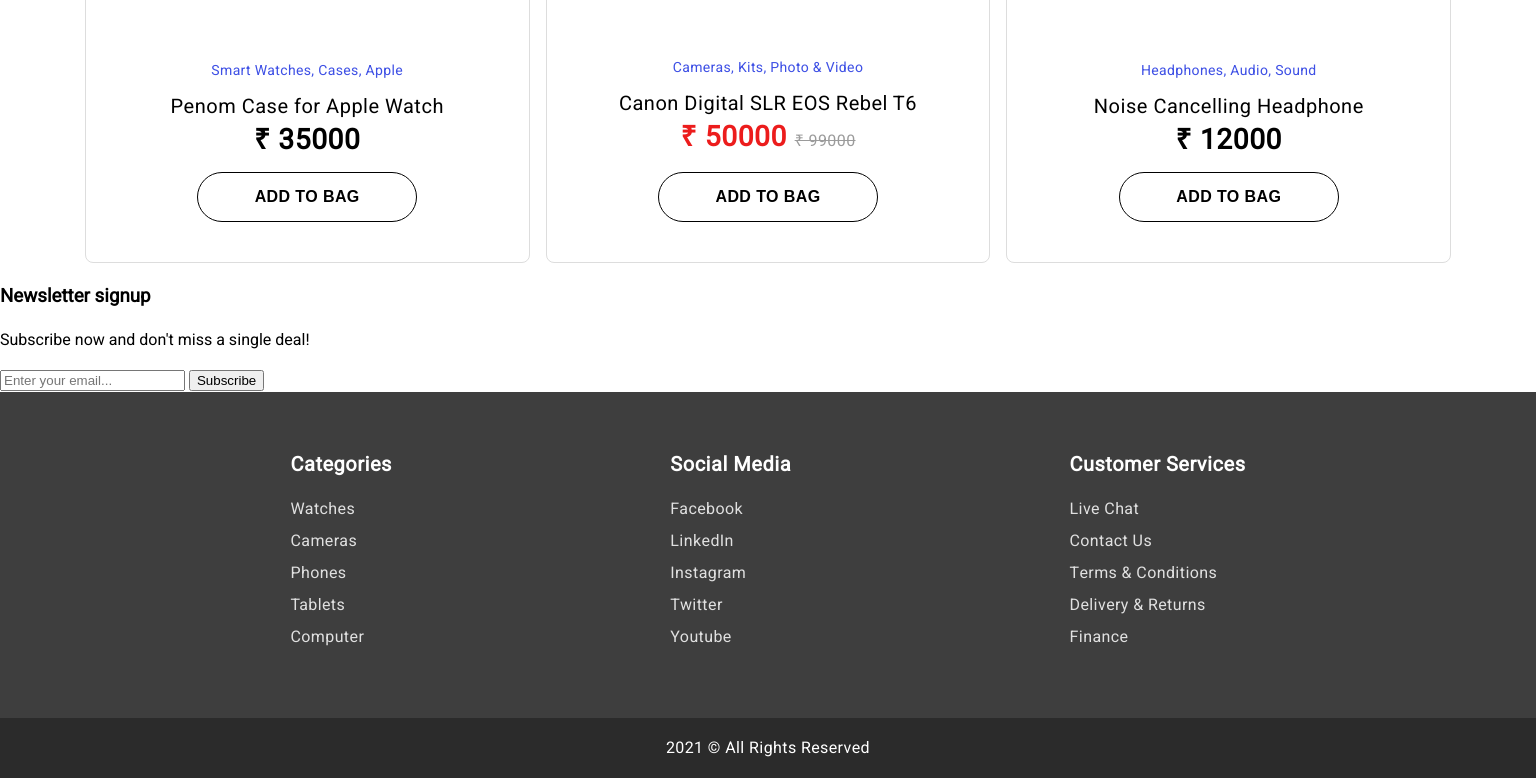
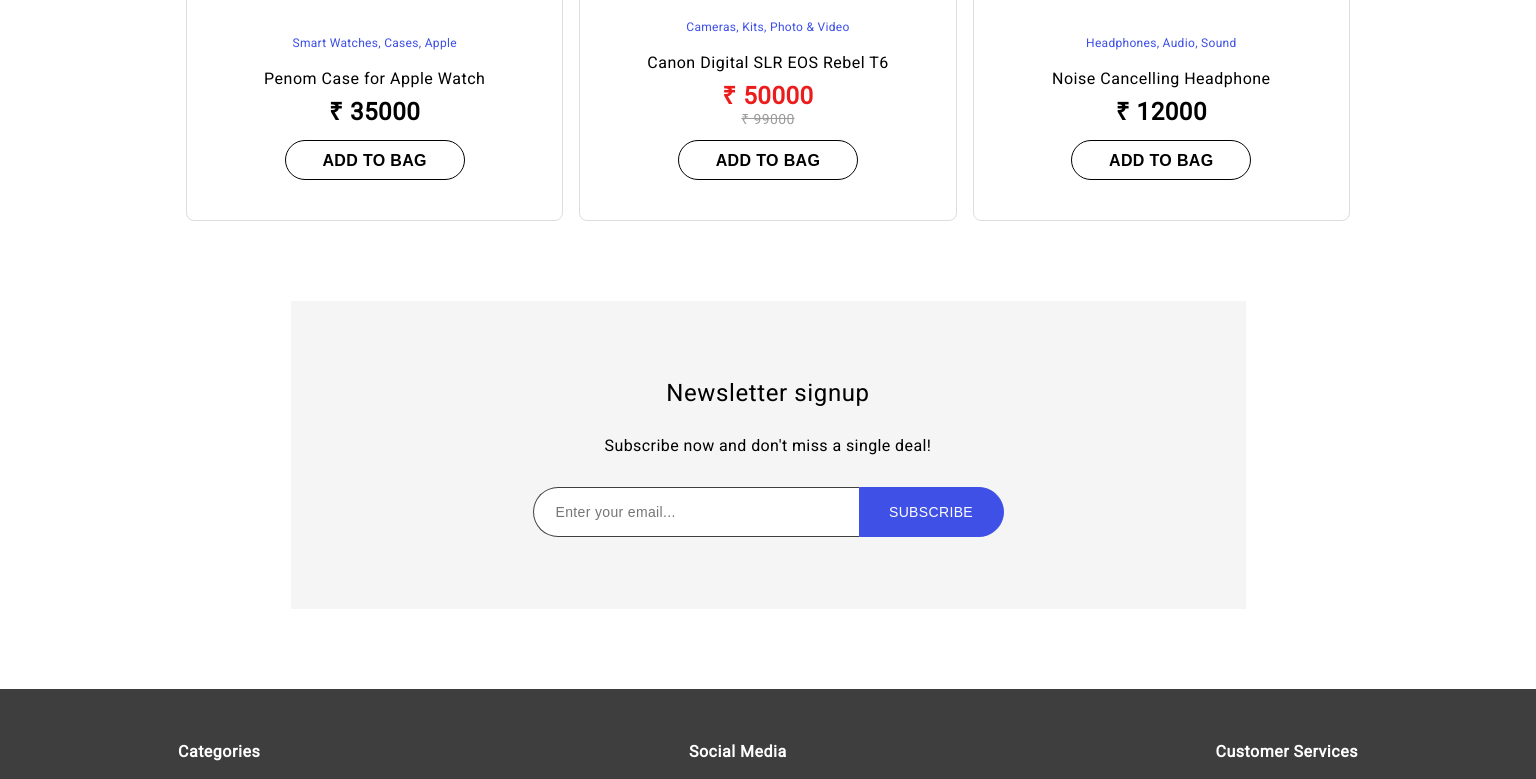
Before and after one commit to zianhaidernaqvi/E-Gadget-store, a plain HTML site: page Gadgets_project/index.html in a window 1536 px wide. Shown: the part 1120-1899 px from the top of the page. Drawn offline with Linux system fonts and the light colour scheme.

Commit message:
I have made some changes in the css for making it responsive for screen of width greater than 1440 px

```diff
--- a/Gadgets_project/styles-responsive-finished.css
+++ b/Gadgets_project/styles-responsive-finished.css
@@ -424,6 +424,217 @@ footer .copyright-text {
 /* **********************************
 ******  CSS MEDIA QUERIES *********
 ************************************/
+
+
+
+
+
+
+
+
+
+
+
+
+
+
+
+/*
+Start Screen greater than 1440
+*/
+
+@media screen and (min-width: 1440px) {
+  .container {
+    width: 1180px;
+  }
+
+  body {
+    padding-top: 70px;
+  }
+
+  header {
+    height: 70px;
+  }
+
+  .hero-content h1 {
+    font-size: 44px;
+    letter-spacing: 1.1px;
+    line-height: 50px;
+    margin-bottom: 12px;
+  }
+
+  .hero-content p {
+    font-size: 18px;
+    letter-spacing: 0.45px;
+    line-height: 26px;
+    margin-bottom: 12px;
+  }
+
+  .hero-content button {
+    font-size: 14px;
+    letter-spacing: 0.35px;
+    line-height: 21px;
+  }
+
+  section.best-sellers {
+    padding-top: 70px;
+  }
+
+  section.best-sellers h2 {
+    line-height: 38px;
+    margin: 0 0 16px 0;
+  }
+
+  section.best-sellers .product-slider {
+    margin-top: 70px;
+  }
+
+  section.best-sellers .product-slider .product .product-info .categories {
+    font-size: 12px;
+    letter-spacing: 0.3px;
+    line-height: 30px;
+  }
+
+  section.best-sellers .product-slider .product .product-info .title {
+    font-size: 16px;
+    letter-spacing: 0.5px;
+    line-height: 26px;
+  }
+
+  section.best-sellers .product-slider .product .product-info .price {
+    font-size: 24px;
+    font-weight: 700;
+    letter-spacing: 0.6px;
+    margin-bottom: 12px;
+  }
+
+  section.best-sellers
+    .product-slider
+    .product
+    .product-info
+    .price
+    .original-price {
+    font-size: 14px;
+    letter-spacing: 0.35px;
+    line-height: 30px;
+    display: block;
+    line-height: 16px;
+  }
+
+  section.best-sellers .product-slider .product .product-info button {
+    height: 40px;
+    width: 180px;
+    letter-spacing: 0.35px;
+    line-height: 21px;
+  }
+
+  section.news-letter {
+    background-color: rgba(200, 200, 200, 0.18);
+    max-width: 955px;
+    text-align: center;
+    padding: 72px 0;
+    margin: 80px auto;
+  }
+
+  section.news-letter h3 {
+    font-size: 24px;
+    letter-spacing: 0.6px;
+    line-height: 42px;
+    font-weight: normal;
+    margin-top: 0;
+    margin-bottom: 10px;
+  }
+
+  section.news-letter p {
+    font-size: 16px;
+    letter-spacing: 0.4px;
+    line-height: 42px;
+    margin-top: 0;
+    margin-bottom: 20px;
+  }
+  section.news-letter form {
+    display: flex;
+    justify-content: center;
+  }
+
+  section.news-letter form input {
+    height: 50px;
+    width: 326px;
+    max-width: 80%;
+    box-sizing: border-box;
+    border-radius: 60px 0 0 60px;
+    border: 1px solid #3e3e3e;
+    border-right: none;
+    color: #3e3e3e;
+    font-size: 14px;
+    letter-spacing: 0.35px;
+    line-height: 21px;
+    padding-left: 22px;
+  }
+
+  section.news-letter form button {
+    height: 50px;
+    width: 145px;
+    max-width: 20%;
+    box-sizing: border-box;
+    border-radius: 0 60px 60px 0;
+    border: 1px solid #3e50e5;
+    background-color: #3e50e5;
+    text-transform: uppercase;
+    color: #fff;
+    font-size: 14px;
+    letter-spacing: 0.35px;
+    line-height: 21px;
+  }
+  section.news-letter form button:hover {
+    background-color: white;
+    color: #3e50e5;
+    cursor: pointer;
+    border: 1px solid #3e3e3e;
+  }
+
+  footer .bottom-nav {
+    padding: 50px 0;
+  }
+
+  footer .bottom-nav .container {
+    max-width: 90%;
+  }
+
+  footer .bottom-nav ul li a {
+    font-size: 14px;
+    letter-spacing: 0.35px;
+    line-height: 22px;
+  }
+
+  footer .bottom-nav ul li.list-title {
+    font-size: 16px;
+    letter-spacing: 0.5px;
+    line-height: 26px;
+    margin-bottom: 12px;
+  }
+
+  footer .copyright-text {
+    height: 50px;
+    font-size: 14px;
+    letter-spacing: 0.35px;
+    line-height: 22px;
+    text-align: center;
+  }
+  .sidenav{
+    display: none;
+  }
+}
+
+
+/*
+End for Screen greater than 1440
+*/
+
+
+
+
+
 
 /* Start of Design for Small Desktops */
 @media screen and (max-width: 1440px) {
```
